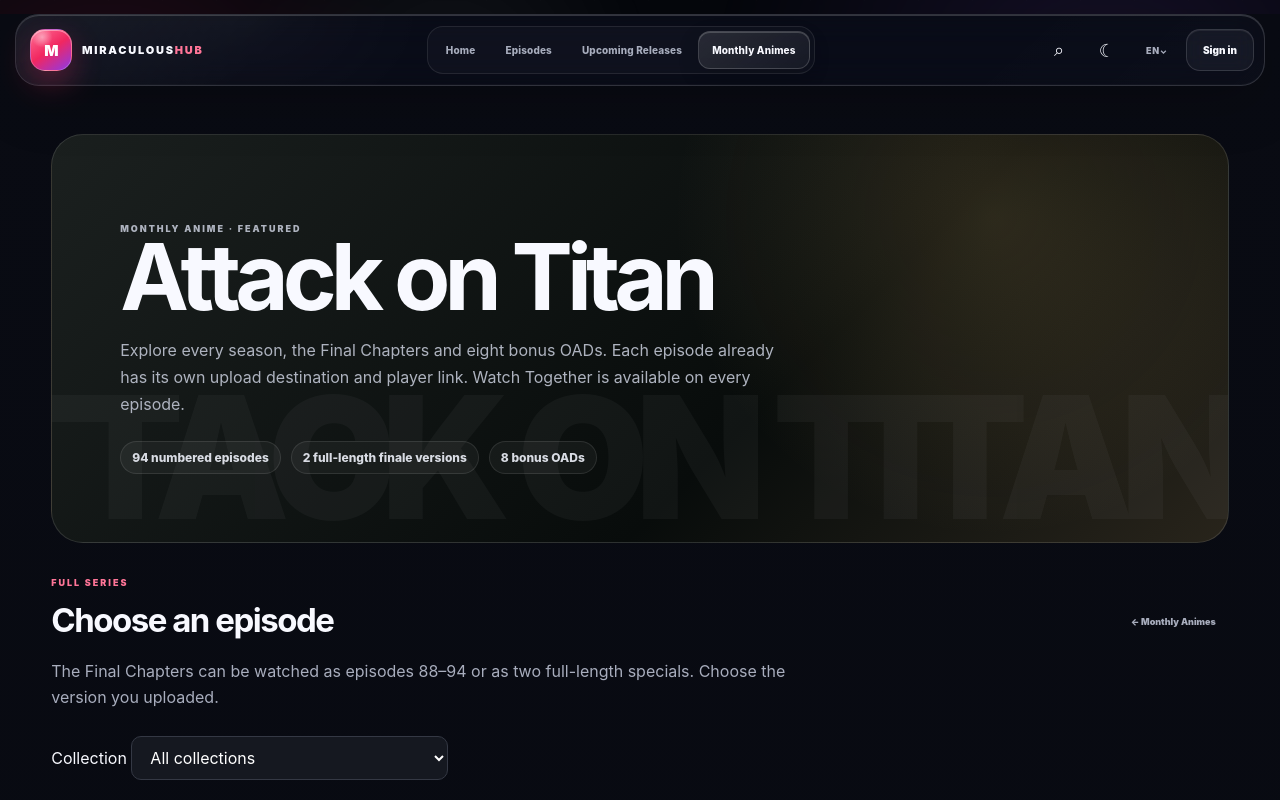
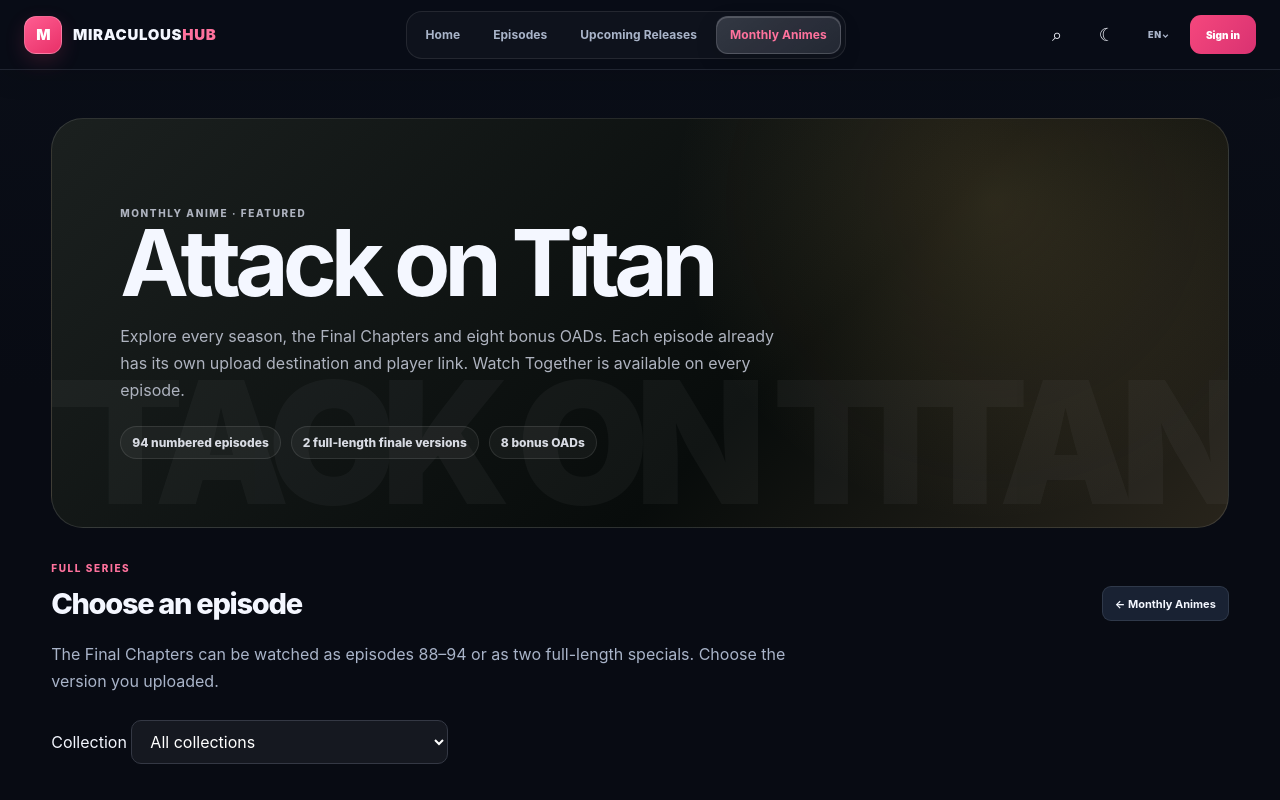
Before and after one commit to IbbyZaman/Miraculous, a website: page attack-on-titan.html in a window 1280 px wide. Shown: the top 800 px of the page. Drawn offline with Linux system fonts and the light colour scheme; no server answers.

Commit message:
Apply cinematic design theme to attack-on-titan.html

```diff
--- a/attack-on-titan.html
+++ b/attack-on-titan.html
@@ -13,6 +13,7 @@
 .aot-note{color:var(--muted);line-height:1.65;max-width:760px}.aot-filter{margin:10px 0 24px;padding:10px 14px;border-radius:10px;background:#151820;color:#fff;border:1px solid #343844;max-width:100%}.aot-group{margin-bottom:34px}.aot-group h2{font-size:24px;margin:18px 0}.aot-hero{background:radial-gradient(circle at 80% 20%,rgba(203,166,98,.18),transparent 32%),linear-gradient(135deg,#1b201f,#080c0b 62%,#28241b)}.aot-art{background:radial-gradient(circle at 75% 25%,rgba(173,158,101,.22),transparent 30%),linear-gradient(135deg,#242b23,#090c0a)}.aot-info small{color:#d8c18e}.aot-episode:hover{border-color:#a89569}.aot-art span{font-size:27px}
 </style><script async src="https://pagead2.googlesyndication.com/pagead/js/adsbygoogle.js?client=ca-pub-6247041702398337"
      crossorigin="anonymous"></script>
+<link rel="stylesheet" href="cinema-edition.css?v=2026-10-cinema-1">
 </head><body>
 <header class="topbar"><a class="brand" href="index.html"><span class="brand-mark">M</span><span class="brand-text">MIRACULOUS<span>HUB</span></span></a><nav class="nav"><a href="index.html">Home</a><a href="episodes.html">Episodes</a><a href="index.html#upcoming-releases">Upcoming Releases</a><a class="active" href="monthly-animes.html">Monthly Animes</a></nav><div class="actions"><button class="icon-btn" id="searchOpen" aria-label="Search">⌕</button><button class="theme-btn" id="themeToggle">☾</button><button class="lang-btn" id="languageButton">EN⌄</button><button class="signin">Sign in</button><button class="menu-toggle" id="mobileMenuToggle" aria-label="Open navigation" aria-controls="mobileDrawer" aria-expanded="false"><span></span><span></span><span></span></button></div></header>
 <div class="mobile-nav-backdrop" id="mobileNavBackdrop" aria-hidden="true"></div><aside class="mobile-drawer" id="mobileDrawer" aria-hidden="true"><div class="mobile-drawer-head"><div><span class="mobile-drawer-kicker">MIRACULOUSHUB</span><strong>Navigation</strong></div><button class="mobile-drawer-close" id="mobileDrawerClose">×</button></div><nav class="mobile-nav-links"><a href="index.html"><span>01</span><b>Home</b><i>→</i></a><a href="episodes.html"><span>02</span><b>Episodes</b><i>→</i></a><a href="index.html#upcoming-releases"><span>03</span><b>Upcoming Releases</b><i>→</i></a><a class="active" href="monthly-animes.html"><span>04</span><b>Monthly Animes</b><i>→</i></a></nav><div class="mobile-drawer-foot"><p>Attack on Titan monthly collection.</p><button class="signin mobile-drawer-signin">Sign in</button></div></aside>
```
